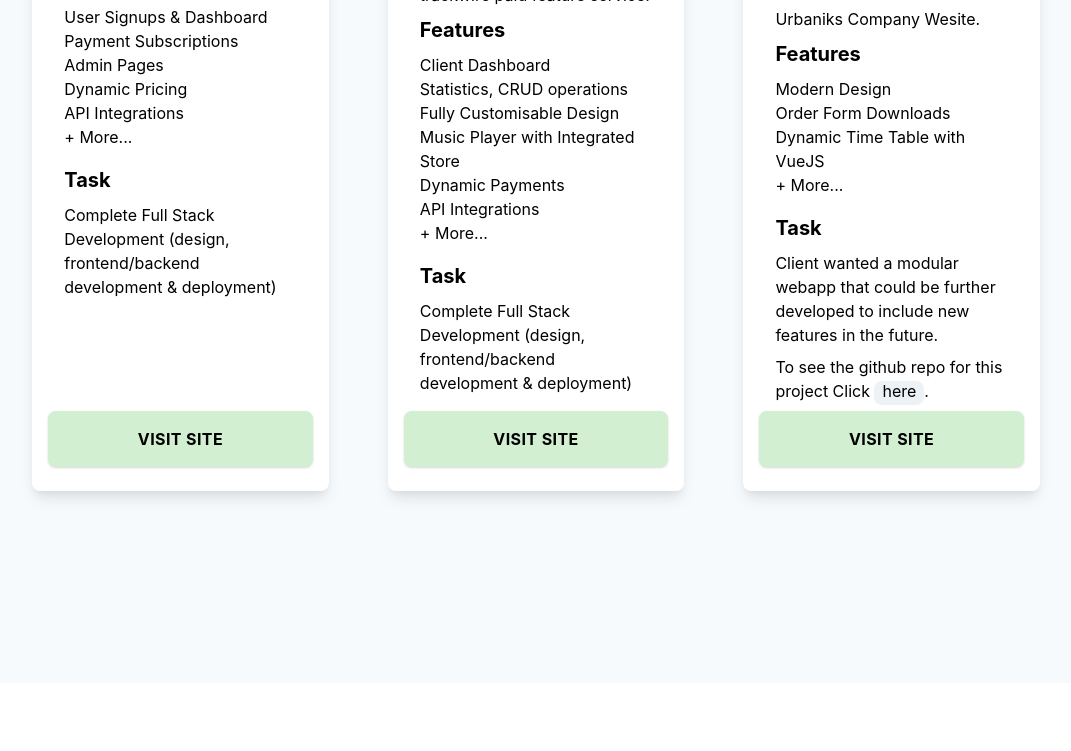
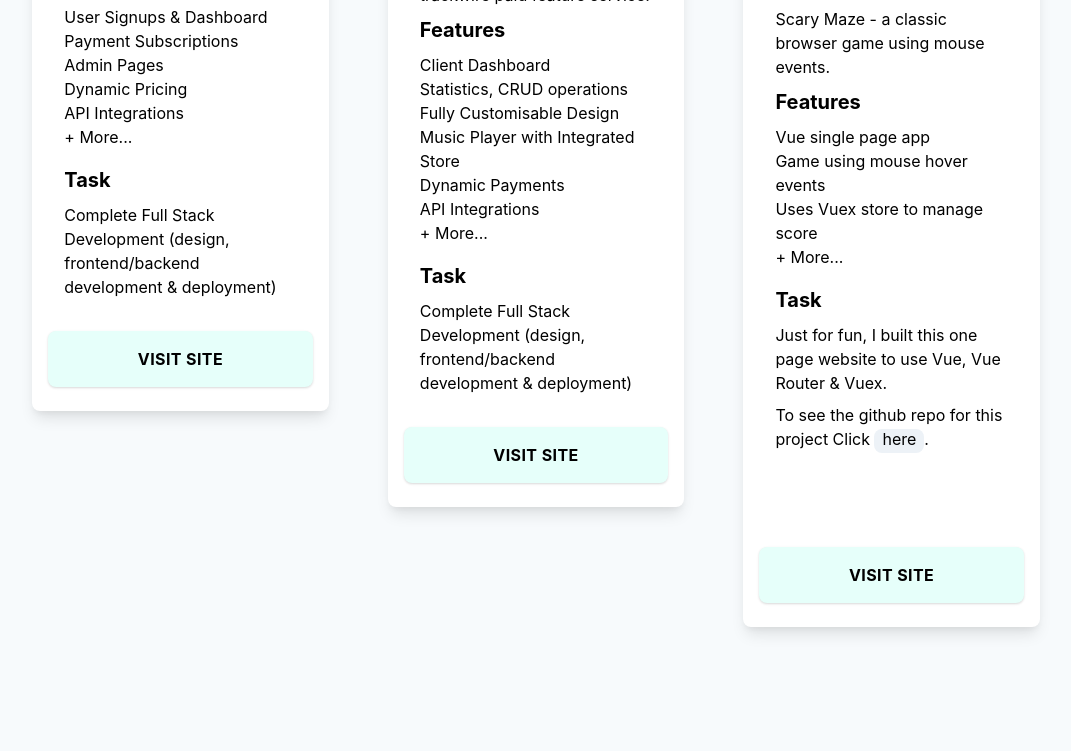
Before and after one commit to luke-joseph/portfolio, a website: page public/index.html in a window 1280 px wide. Shown: the part 1231-1982 px from the top of the page, without its empty margins (104-1175 px from the left). Drawn offline with Linux system fonts and the light colour scheme.

Commit message:
update the links and replace urbaniks for scary maze

```diff
--- a/public/index.html
+++ b/public/index.html
@@ -21,14 +21,14 @@
 
      <!-- <link href="https://fonts.googleapis.com/css?family=Nunito:200,600" rel="stylesheet"> -->
 
-    <link rel="stylesheet" href="./css/main.css">
+    <link rel="stylesheet" href="./build/tailwind.css">
 
     <!-- for development -->
      <!-- <link rel="stylesheet" href="/build/tailwind.css"> -->
 
  </head>
 
- <body class="border-gray-900 border-t-8 bg-white">
+ <body class="border-teal-200 border-t-8 bg-white">
    <div id="nav" class="flex w-full nav h-24 justify-between bg-gray-100">
      <div class="flex w-10/12 xl:w-6/7 mx-auto justify-between my-auto items-center">
        <h2 class="text-2xl font-bold sm:font-normal sm:text-3xl uppercase tracking-wider mx-auto sm:mx-0">Luke Joseph</h2>
@@ -83,7 +83,7 @@
         <h1 class="text-4xl sm:text-5xl mb-8 text-center">Previous Projects</h1>
         <div id="projects-container" class="flex flex-wrap w-full mb-16 sm:mb-48">
           <div class="lg:w-1/3 flex flex-col">
-            <div class="flex flex-col w-10/12 h-full mx-auto shadow-lg hover:shadow rounded-b-lg bg-white">
+            <div class="flex flex-col w-10/12 h-auto mx-auto shadow-lg hover:shadow rounded-b-lg bg-white">
               <img src="./img/trackwire-Logo-for dark BG.png" alt="company logo" class="h-32 object-contain rounded-t-lg" style="background-color: #16181a;">
 
               <div class="flex flex-col px-8 mt-4">
@@ -99,15 +99,15 @@
                   <li>+ More...</li>
                 </ul>
                 <h3 class="text-xl font-bold mb-2">Task</h3>
-                <p class="mb-2">Complete Full Stack Development (design, frontend/backend development & deployment)</p>
+                <p class="mb-8">Complete Full Stack Development (design, frontend/backend development & deployment)</p>
               </div>
-              <a target="_blank" href="https://trackwire.io" class="button-container flex flex-col sm:mt-auto">
+              <a target="_blank" href="https://trackwire.io/features" class="button-container flex flex-col sm:mt-auto">
                 <button class="mt-6 lg:mt-0 rounded-lg py-4 bg-action-100 text-center mx-4 font-bold uppercase tracking-wide mb-6 shadow">Visit Site</button>
               </a>
             </div>
           </div>
           <div class="lg:w-1/3 flex flex-col">
-            <div class="flex flex-col w-10/12 h-full mx-auto shadow-lg hover:shadow rounded-b-lg mt-12 bg-white">
+            <div class="flex flex-col w-10/12 h-auto mx-auto shadow-lg hover:shadow rounded-b-lg mt-12 bg-white">
               <img src="./img/trackwire-satellites.png" alt="company logo" class="h-32 object-contain rounded-t-lg bg-satellites" style="background-color: #16181a;">
 
               <div class="flex flex-col px-8 mt-4">
@@ -124,32 +124,32 @@
                   <li>+ More...</li>
                 </ul>
                 <h3 class="text-xl font-bold mb-2">Task</h3>
-                <p class="mb-2">Complete Full Stack Development (design, frontend/backend development & deployment)</p>
+                <p class="mb-8">Complete Full Stack Development (design, frontend/backend development & deployment)</p>
               </div>
-              <a target="_blank" href="https://illuzual.com/tracks" class="button-container flex flex-col sm:mt-auto">
+              <a target="_blank" href="https://illuzual.com/beat-store" class="button-container flex flex-col sm:mt-auto">
                 <button class="mt-6 lg:mt-0 rounded-lg py-4 bg-action-100 text-center mx-4 font-bold uppercase tracking-wide mb-6 shadow">Visit Site</button>
               </a>
             </div>
           </div>
           <div class="lg:w-1/3 flex flex-col">
             <div class="flex flex-col w-10/12 h-full mx-auto shadow-lg hover:shadow rounded-b-lg mt-24 bg-white">
-              <img src="./img/urbanikslogobuildings-white.png" alt="company logo" class="h-32 object-contain rounded-t-lg" style="background-color: #16181a;">
+              <img src="./img/scarymaze.png" alt="company logo" class="h-32 object-contain rounded-t-lg" style="background-color: #16181a;">
 
               <div class="flex flex-col px-8 mt-4">
                 <h3 class="text-xl font-bold mb-4">About</h3>
-                <p class="mb-2">Urbaniks Company Wesite.</p>
+                <p class="mb-2">Scary Maze - a classic browser game using mouse events.</p>
                 <h3 class="text-xl font-bold mb-2">Features</h3>
                 <ul class="mb-4">
-                  <li>Modern Design</li>
-                  <li>Order Form Downloads</li>
-                  <li>Dynamic Time Table with VueJS</li>
+                  <li>Vue single page app</li>
+                  <li>Game using mouse hover events</li>
+                  <li>Uses Vuex store to manage score</li>
                   <li>+ More...</li>
                 </ul>
                 <h3 class="text-xl font-bold mb-2">Task</h3>
-                <p class="mb-2">Client wanted a modular webapp that could be further developed to include new features in the future.</p>
-                <p class="mb-2">To see the github repo for this project Click <a href="https://github.com/luke-joseph/Urbaniks" class="bg-gray-200 px-2 pb-1 rounded-lg">here</a>.</p>
+                <p class="mb-2">Just for fun, I built this one page website to use Vue, Vue Router & Vuex.</p>
+                <p class="md:mb-24">To see the github repo for this project Click <a href="https://github.com/luke-joseph/maze" class="bg-gray-200 px-2 pb-1 rounded-lg">here</a>.</p>
               </div>
-              <a target="_blank" href="https://urbaniks.co.uk/" class="button-container flex flex-col sm:mt-auto">
+              <a target="_blank" href="https://scarymaze.lukejoseph.dev/" class="button-container flex flex-col sm:mt-auto">
                 <button class="mt-6 lg:mt-0 rounded-lg py-4 bg-action-100 text-center mx-4 font-bold uppercase tracking-wide mb-6 shadow">Visit Site</button>
               </a>
             </div>
--- a/tailwind.config.js
+++ b/tailwind.config.js
@@ -3,7 +3,7 @@ module.exports = {
     extend: {
       colors: {
         action:{
-          100: '#D3EFD2',
+          100: '#e6fffa',
           500: '#B3EFB1',
           800: '#A2D8A0',
         }
```
Also changed, not shown: public/build/tailwind.css, public/img/scarymaze.PNG (added), 1 other file.
